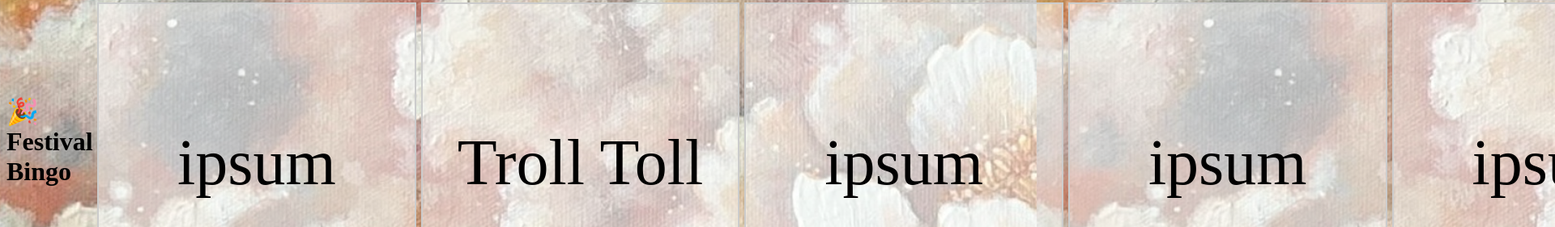
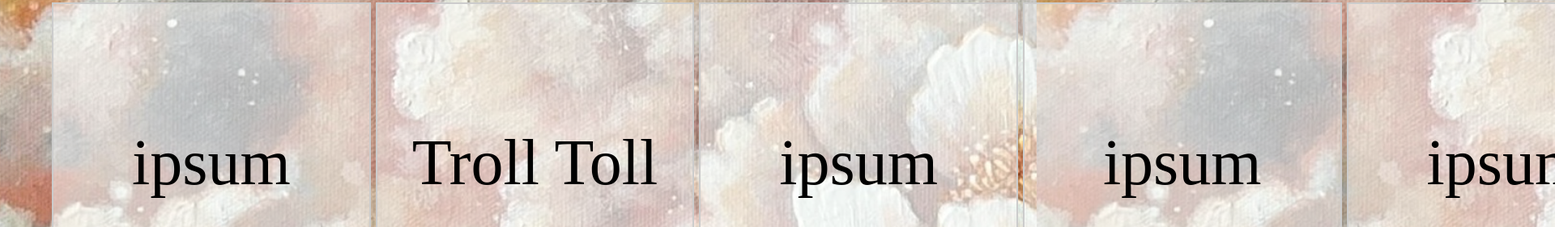
Before and after one commit to endless-iterations/festival-bingo, a plain HTML site: page index.html in a window 1280 px wide. Shown: the part 473-754 px from the top of the page at 81% size, 1920 px wide, since content can reach past the window. Drawn offline with Linux system fonts and the light colour scheme.

Commit message:
Update index.html

```diff
--- a/index.html
+++ b/index.html
@@ -8,7 +8,7 @@
   <link rel="stylesheet" href="styles.css" />
 </head>
 <body>
-  <h1>🎉 Festival Bingo</h1>
+  <h1></h1>
   <div id="bingo-board"></div>
   <!-- <button id="shuffle">🔀 Shuffle</button> -->
   <script src="app.js"></script>
```
